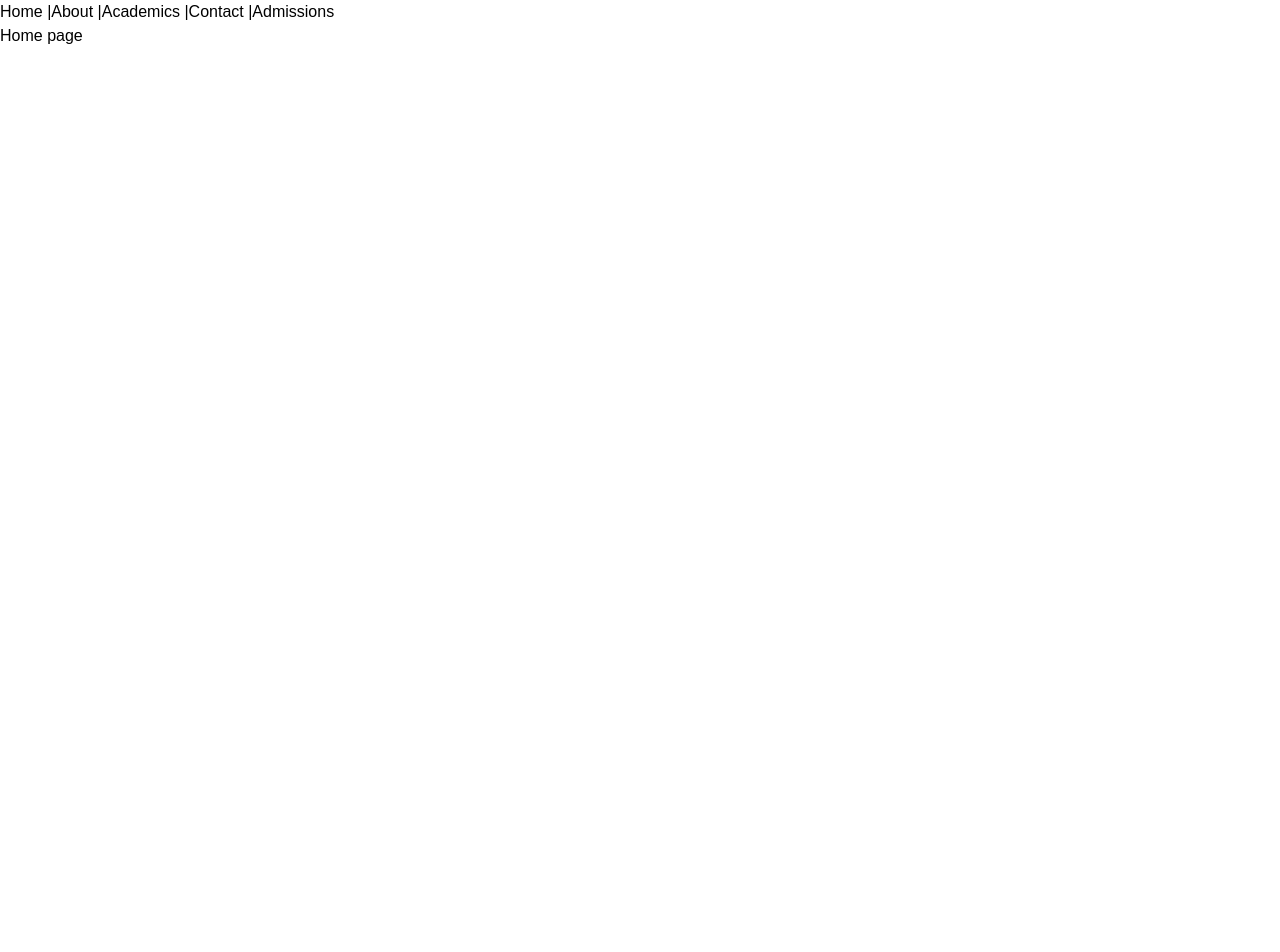
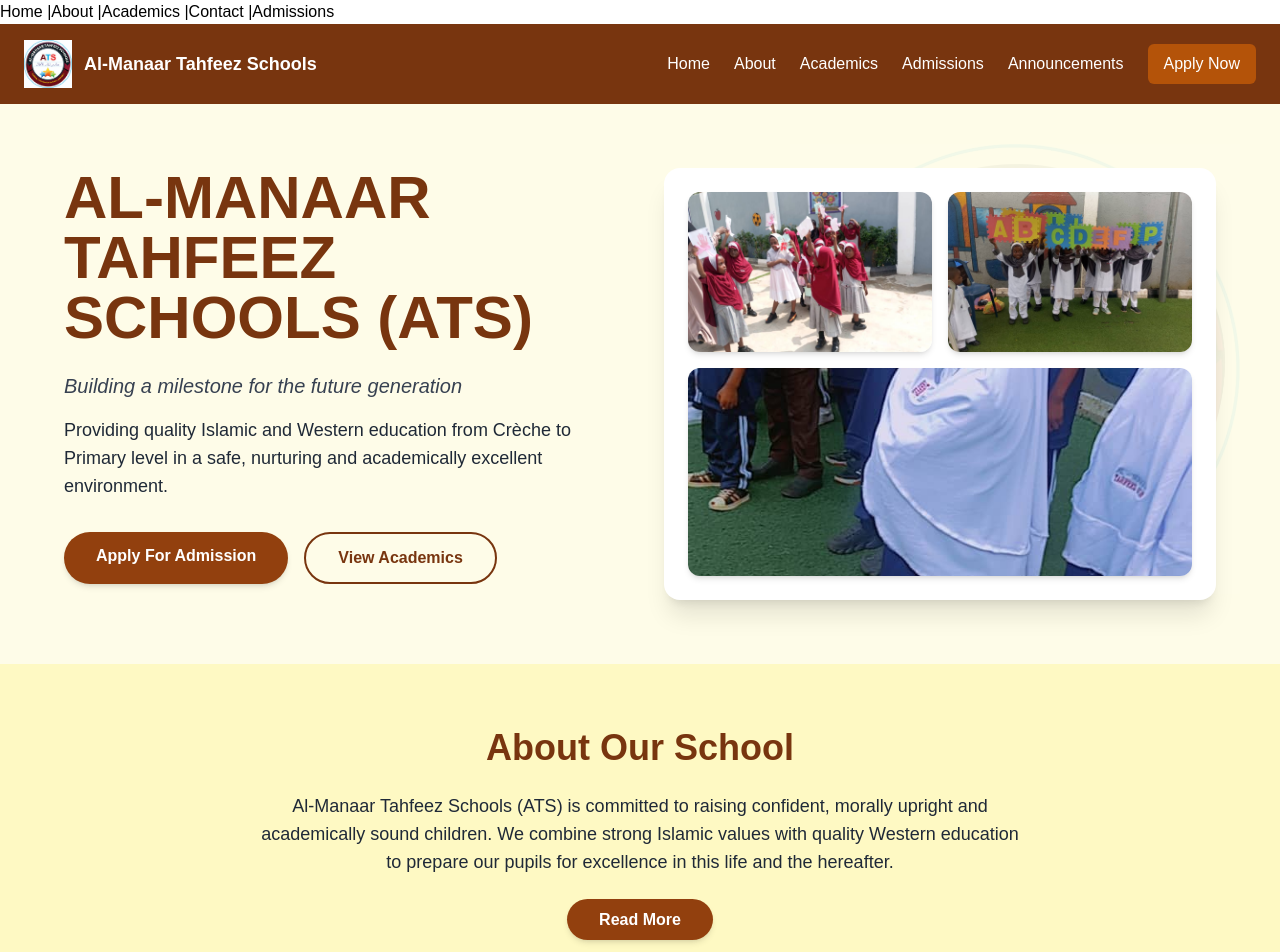
Before and after one commit to Motunmine21/al-manaar-islamic-school-portal, a React (Vite) app in the folder al-manaar-school-app/: page / in a window 1280 px wide. Shown: the top 952 px of the page. Before the commit the page ends 800 px from the top, so only its background shows below. Built offline with nearby package versions, Linux system fonts and the light colour scheme.

Commit message:
Update prevoius code for the home page -Improved layout and styling -Enhanced resposiveness for desktop and mobile

```diff
--- a/al-manaar-school-app/src/pages/Home.jsx
+++ b/al-manaar-school-app/src/pages/Home.jsx
@@ -1,6 +1,218 @@
-function Home () {
-    return (
-        <h1>Home page</h1>
-    );
-}
+// src/pages/Home.jsx
+import { useState } from "react";
+import { Link } from "react-router-dom";
+import schoolLogo from "../assets/schoolLogo.png";
+import image1 from "../assets/image1.png";
+import image2 from "../assets/image2.png";
+import image3 from "../assets/image3.png";
+
+const Home = () => {
+  const [isOpen, setIsOpen] = useState(false);
+
+  return (
+    <div className="bg-yellow-50 min-h-screen flex flex-col">
+
+      {/* ================= NAVBAR ================= */}
+      <nav className="bg-amber-900 text-white px-6 py-4 flex justify-between items-center relative">
+
+        {/* Logo */}
+        <div className="flex items-center gap-3">
+          <img
+            src={schoolLogo}
+            alt="School Logo"
+            className="h-12 w-12 object-contain"
+          />
+          <h1 className="font-bold text-lg hidden sm:block">
+            Al-Manaar Tahfeez Schools
+          </h1>
+        </div>
+
+        {/* Desktop Menu */}
+        <div className="hidden md:flex gap-6 items-center">
+          <Link to="/" className="hover:text-yellow-300">Home</Link>
+          <Link to="/about" className="hover:text-yellow-300">About</Link>
+          <Link to="/academics" className="hover:text-yellow-300">Academics</Link>
+          <Link to="/admissions" className="hover:text-yellow-300">Admissions</Link>
+          <Link to="/announcements" className="hover:text-yellow-300">Announcements</Link>
+
+          <Link
+            to="/admissions"
+            className="bg-amber-700 px-4 py-2 rounded-md hover:bg-amber-800 transition"
+          >
+            Apply Now
+          </Link>
+        </div>
+
+        {/* Mobile Hamburger */}
+        <div className="md:hidden">
+          <button
+            onClick={() => setIsOpen(!isOpen)}
+            className="text-2xl focus:outline-none"
+          >
+            {isOpen ? "✕" : "☰"}
+          </button>
+        </div>
+
+        {/* Mobile Menu */}
+        {isOpen && (
+          <div className="fixed inset-0 bg-amber-900 flex flex-col items-center gap-6 pt-28 md:hidden z-50">
+            <Link
+              to="/"
+              onClick={() => setIsOpen(false)}
+              className="text-white text-lg hover:text-yellow-300 transition"
+            >
+              Home
+            </Link>
+            <Link
+              to="/about"
+              onClick={() => setIsOpen(false)}
+              className="text-white text-lg hover:text-yellow-300 transition"
+            >
+              About
+            </Link>
+            <Link
+              to="/academics"
+              onClick={() => setIsOpen(false)}
+              className="text-white text-lg hover:text-yellow-300 transition"
+            >
+              Academics
+            </Link>
+            <Link
+              to="/admissions"
+              onClick={() => setIsOpen(false)}
+              className="text-white text-lg hover:text-yellow-300 transition"
+            >
+              Admissions
+            </Link>
+            <Link
+              to="/announcements"
+              onClick={() => setIsOpen(false)}
+              className="text-white text-lg hover:text-yellow-300 transition"
+            >
+              Announcements
+            </Link>
+            <Link
+              to="/admissions"
+              onClick={() => setIsOpen(false)}
+              className="bg-yellow-400 text-amber-900 px-6 py-2 rounded-full font-semibold hover:bg-amber-900 hover:text-white transition-all duration-300"
+            >
+              Apply Now
+            </Link>
+          </div>
+        )}
+      </nav>
+
+      {/* ================= HERO SECTION ================= */}
+      <section className="relative px-6 md:px-16 py-16 grid md:grid-cols-2 gap-12 items-start overflow-hidden">
+
+        {/* Faint Logo Background */}
+        <img
+          src={schoolLogo}
+          alt="background logo"
+          className="absolute opacity-5 w-[450px] right-10 top-10 pointer-events-none"
+        />
+
+        {/* Left Content */}
+        <div className="relative z-10">
+          <h2 className="text-4xl md:text-5xl lg:text-6xl font-bold text-amber-900 mb-6 leading-tight">
+            AL-MANAAR TAHFEEZ SCHOOLS (ATS)
+          </h2>
+
+          <p className="text-lg md:text-xl italic text-gray-700 mb-4">
+            Building a milestone for the future generation
+          </p>
+
+          <p className="text-base md:text-lg text-gray-800 mb-8">
+            Providing quality Islamic and Western education from Crèche to Primary level
+            in a safe, nurturing and academically excellent environment.
+          </p>
+
+          <div className="flex gap-4 flex-wrap">
+            <Link
+              to="/admissions"
+              className="bg-amber-800 text-white px-8 py-3 rounded-full
+                         hover:bg-yellow-400 hover:text-amber-900
+                         transition-all duration-300
+                         font-semibold shadow-md hover:shadow-lg
+                         hover:-translate-y-1"
+            >
+              Apply For Admission
+            </Link>
+
+            <Link
+              to="/academics"
+              className="border-2 border-amber-900 text-amber-900
+                         px-8 py-3 rounded-full
+                         hover:bg-amber-900 hover:text-white
+                         transition-all duration-300
+                         font-semibold hover:-translate-y-1"
+            >
+              View Academics
+            </Link>
+          </div>
+        </div>
+
+        {/* Right Image Container */}
+        <div className="bg-white p-6 rounded-2xl shadow-xl relative z-10">
+          <div className="grid grid-cols-2 gap-4">
+            <img
+              src={image1}
+              alt="School 1"
+              className="rounded-xl shadow-md object-cover w-full h-40"
+            />
+            <img
+              src={image2}
+              alt="School 2"
+              className="rounded-xl shadow-md object-cover w-full h-40"
+            />
+            <img
+              src={image3}
+              alt="School 3"
+              className="rounded-xl shadow-md col-span-2 object-cover w-full h-52"
+            />
+          </div>
+        </div>
+      </section>
+
+      {/* ================= ABOUT PREVIEW ================= */}
+      <section className="bg-yellow-100 py-16 px-6 md:px-16 text-center">
+        <h3 className="text-3xl md:text-4xl font-bold text-amber-900 mb-6">
+          About Our School
+        </h3>
+
+        <p className="text-gray-800 max-w-3xl mx-auto mb-8 text-lg">
+          Al-Manaar Tahfeez Schools (ATS) is committed to raising confident,
+          morally upright and academically sound children. We combine strong
+          Islamic values with quality Western education to prepare our pupils
+          for excellence in this life and the hereafter.
+        </p>
+
+        <Link
+          to="/about"
+          className="bg-amber-800 text-white px-8 py-3 rounded-full
+                     hover:bg-yellow-400 hover:text-amber-900
+                     transition-all duration-300
+                     font-semibold shadow-md hover:shadow-lg
+                     hover:-translate-y-1"
+        >
+          Read More
+        </Link>
+      </section>
+
+      {/* ================= FOOTER ================= */}
+      <footer className="bg-amber-900 text-white py-10 w-full mt-auto">
+        <div className="text-center space-y-3 px-6">
+          <p>16, New Jerusalem street, Off Alhaji Olaniyan avenue, Olaoluwa bus stop, Ikola, Alaso.</p>
+          <p>09033435812 | 08087288739 | 07073852187</p>
+          <p>almanaartahfeez@gmail.com</p>
+          <p className="mt-4 text-sm">
+            &copy; {new Date().getFullYear()} Al-Manaar Tahfeez Schools. All rights reserved.
+          </p>
+        </div>
+      </footer>
+
+    </div>
+  );
+};
+
 export default Home;
```
